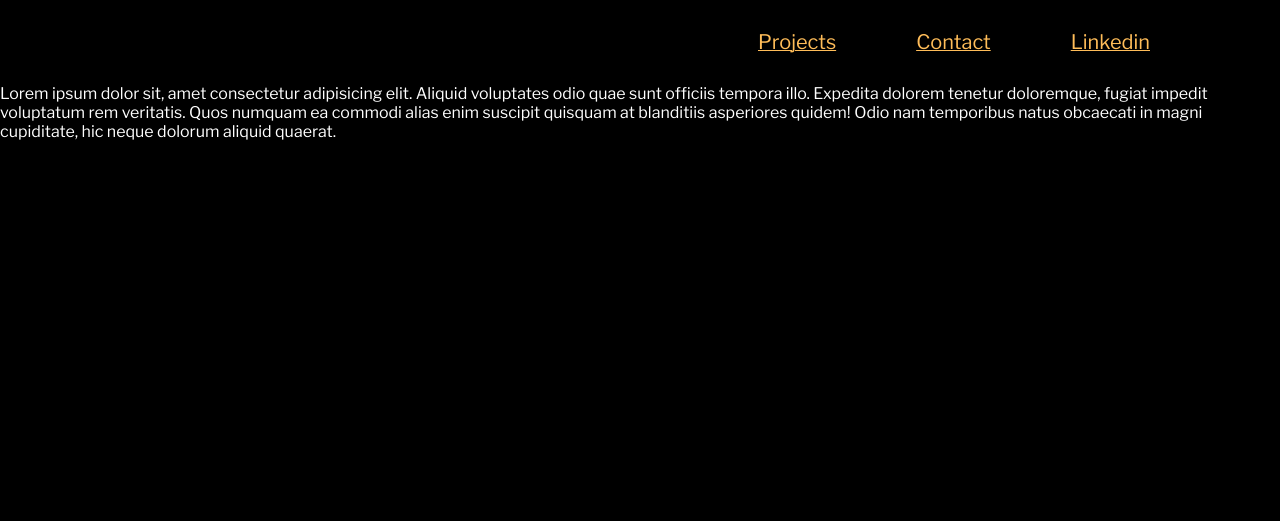
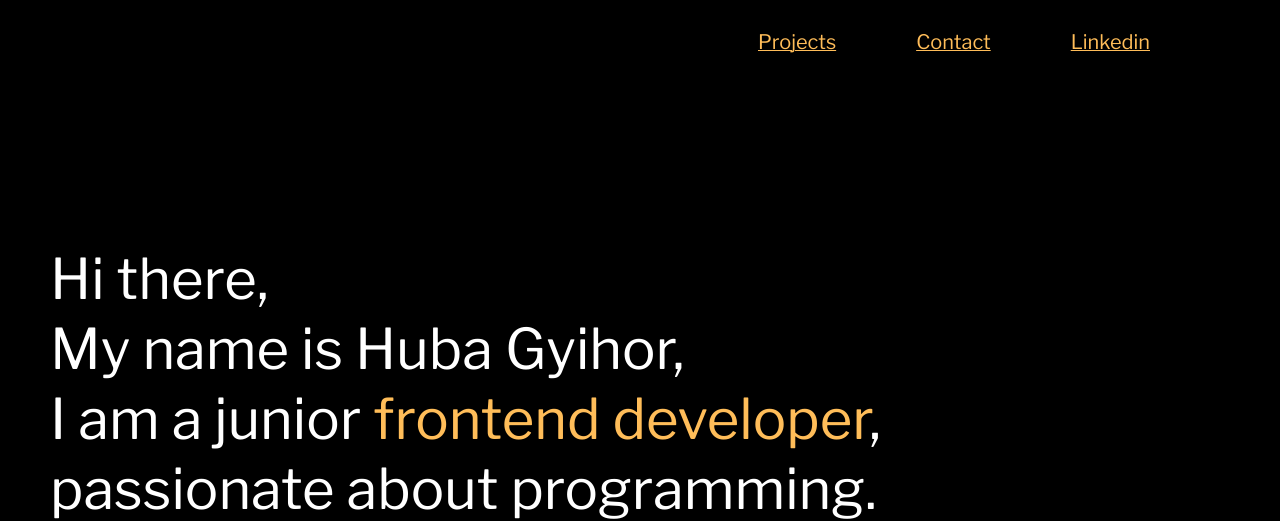
Before and after one commit to GyHuba/personal-portfolio, a React (Vite) app: page / in a window 1280 px wide. Shown: the top 521 px of the page. Built offline with nearby package versions, Linux system fonts and the light colour scheme.

Commit message:
layout component added

```diff
--- a/src/components/LayoutComponent.jsx
+++ b/src/components/LayoutComponent.jsx
@@ -1,4 +1,7 @@
 import HeaderComponent from "./HeaderComponent";
+import LandingPageComponent from "./LandingPageComponent";
+import ProjectComponent from "./ProjectsComponent";
+import SkillsComponent from "./SkillsComponent";
 
 
 export default function LayoutComponent(){
@@ -6,7 +9,9 @@ export default function LayoutComponent(){
     return(
         <>
         <HeaderComponent />
-        <div>Lorem ipsum dolor sit, amet consectetur adipisicing elit. Aliquid voluptates odio quae sunt officiis tempora illo. Expedita dolorem tenetur doloremque, fugiat impedit voluptatum rem veritatis. Quos numquam ea commodi alias enim suscipit quisquam at blanditiis asperiores quidem! Odio nam temporibus natus obcaecati in magni cupiditate, hic neque dolorum aliquid quaerat.</div>
+        <LandingPageComponent />
+        <ProjectComponent />
+        <SkillsComponent />
         </>
     )
 }
```
